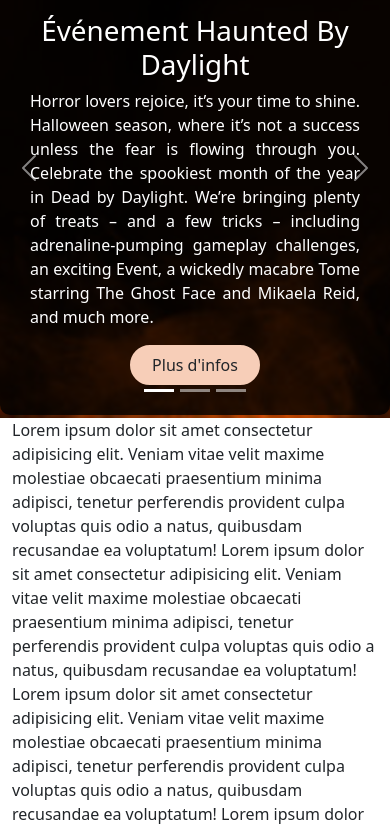
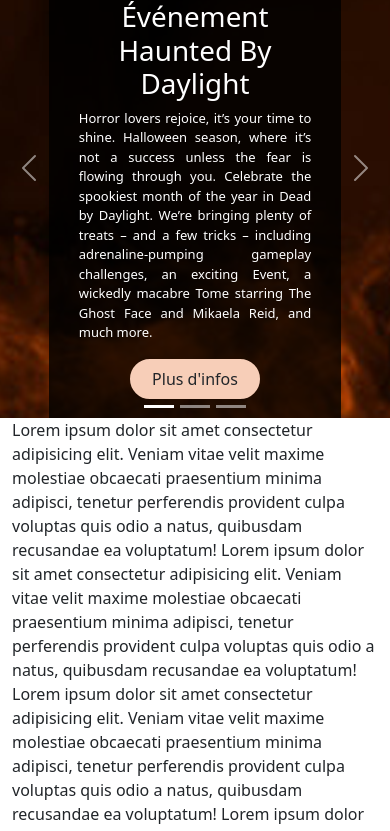
Before and after one commit to AristideEXE/qraostudio, a plain HTML site: page index.html in a window 390 px wide. Shown: the part 142-973 px from the top of the page. Drawn offline with nearby package versions, Linux system fonts and the light colour scheme.

Commit message:
Ajoute la version finale du carrousel

```diff
--- a/index.html
+++ b/index.html
@@ -56,7 +56,7 @@
             </div>
             <div class="carousel-inner">
                 <div class="carousel-item active">
-                    <div class="actu" style="background: url('ressources/actualites/haunted-by-daylight-2.png') no-repeat center center fixed;">
+                    <div class="actu" style="background: url('ressources/actualites/haunted-by-daylight-2.png')">
                         <div class="d-flex h-100 align-items-center">
                             <div class="w-md-50 mx-auto">
                                 <img class="p-3 d-block mx-auto" src="ressources/actualites/haunted-by-daylight-logo.png"/>
@@ -74,7 +74,7 @@
                     </div>
                 </div>
                 <div class="carousel-item">
-                    <div class="actu" style="background: url('ressources/actualites/haunted-by-daylight-2.png') no-repeat center center fixed;">
+                    <div class="actu" style="background: url('ressources/actualites/haunted-by-daylight-2.png')">
                         <div class="d-flex h-100 align-items-center">
                             <div class="w-md-50 mx-auto">
                                 <img class="p-3 d-block mx-auto" src="ressources/actualites/haunted-by-daylight-logo.png"/>
@@ -92,7 +92,7 @@
                     </div>
                 </div>
                 <div class="carousel-item">
-                    <div class="actu" style="background: url('ressources/actualites/haunted-by-daylight-2.png') no-repeat center center fixed;">
+                    <div class="actu" style="background: url('ressources/actualites/haunted-by-daylight-2.png')">
                         <div class="d-flex h-100 align-items-center">
                             <div class="w-md-50 mx-auto">
                                 <img class="p-3 d-block mx-auto" src="ressources/actualites/haunted-by-daylight-logo.png"/>
--- a/style.css
+++ b/style.css
@@ -1,6 +1,7 @@
 @media screen and (max-width: 768px) {
     .textActu{
-        width: 100% !important;
+        width: 75% !important;
+        font-size: small;
     }
 }
 
@@ -40,11 +41,24 @@
 }
 
 .actu{
+    background-repeat: no-repeat;
+    background-position: center center !important;
+    /* background-attachment: fixed !important; */
     -webkit-background-size: cover;
     -moz-background-size: cover;
     -o-background-size: cover;
     background-size: cover;
     height: 500px;
+}
+
+.carousel-control-prev-icon, .carousel-control-next-icon{
+    /* padding: 10px; */
+    /* background-color: rgba(0, 0, 0, .8); */
+    /* border-radius: 9999px; */
+}
+
+.carousel-indicators{
+    margin-bottom: 0px;
 }
 
 .btn{
```
